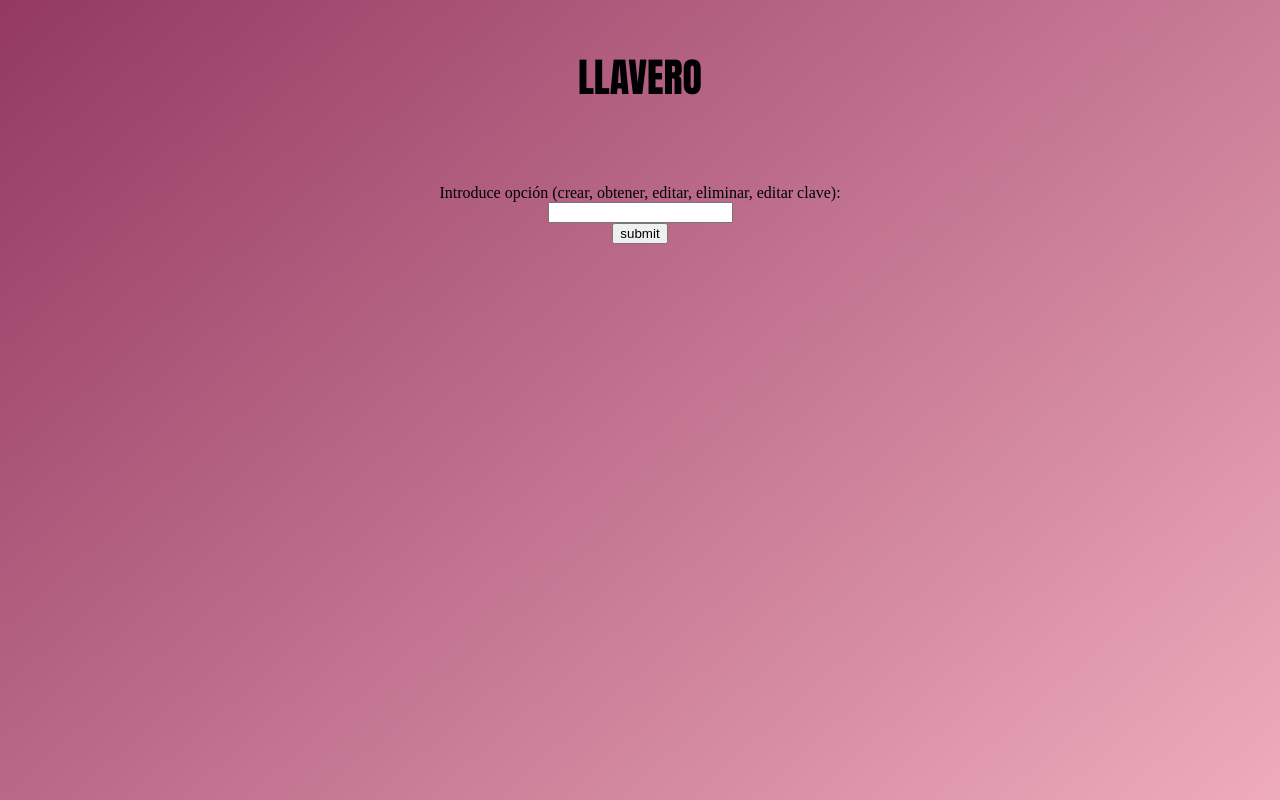
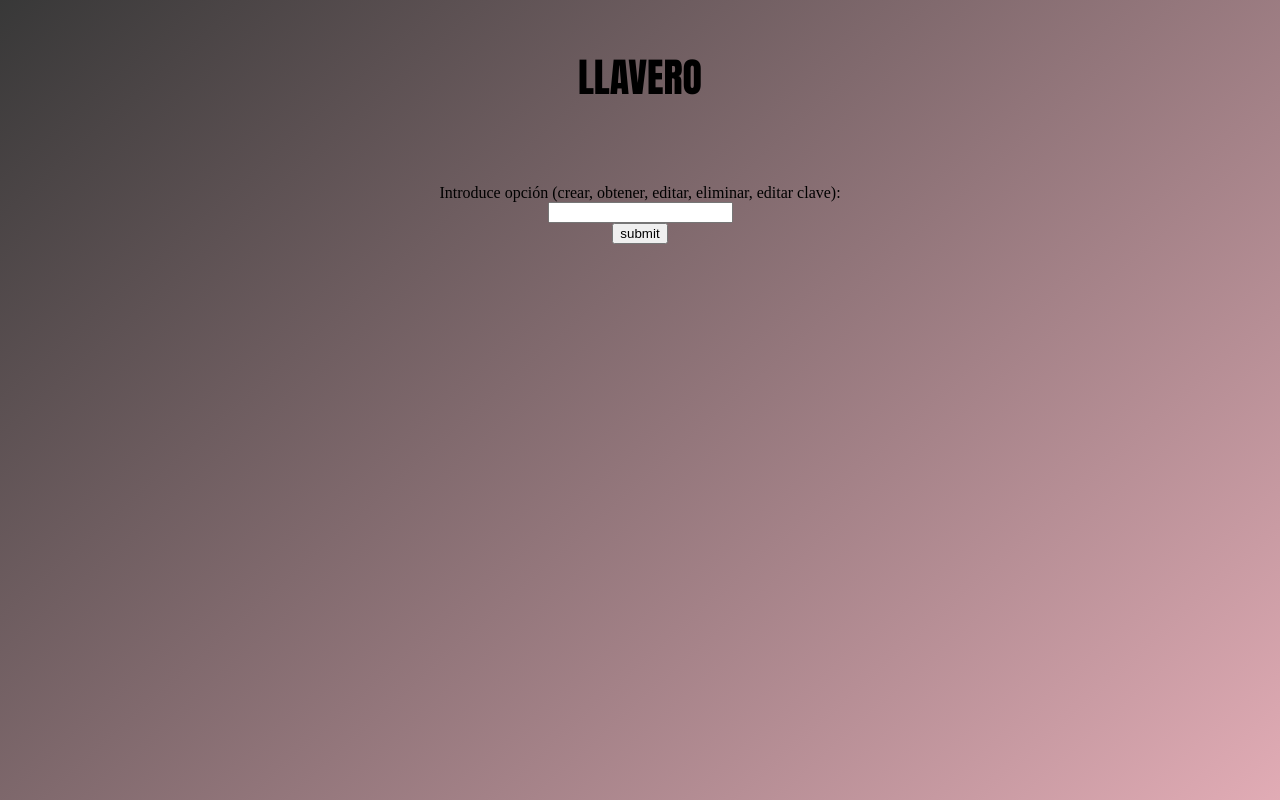
Before and after one commit to Chilohc97/passwords, a plain HTML site: page interfaz.html in a window 1280 px wide. Shown: the top 800 px of the page. Drawn offline with Linux system fonts and the light colour scheme.

Commit message:
Update interfaz.html

```diff
--- a/interfaz.html
+++ b/interfaz.html
@@ -6,7 +6,7 @@
         <meta name="robots" content="noindex">
         <title>interfaz</title>
     </head>
-    <body style="background-image: linear-gradient(to bottom right,rgb(147, 57, 98), pink); margin-bottom: 900px;">
+    <body style="background-image: linear-gradient(to bottom right,rgb(56, 56, 56), pink); margin-bottom: 900px;">
         <h1 style="text-align: center; font-family: Impact, Haettenschweiler, 'Arial Narrow Bold', sans-serif; font-size: 40px; padding-top: 20px;"><b>LLAVERO</b></h1>
         <section style="padding-top: 50px;">
             <form id="opciones" style="text-align: center; display: block">
```
